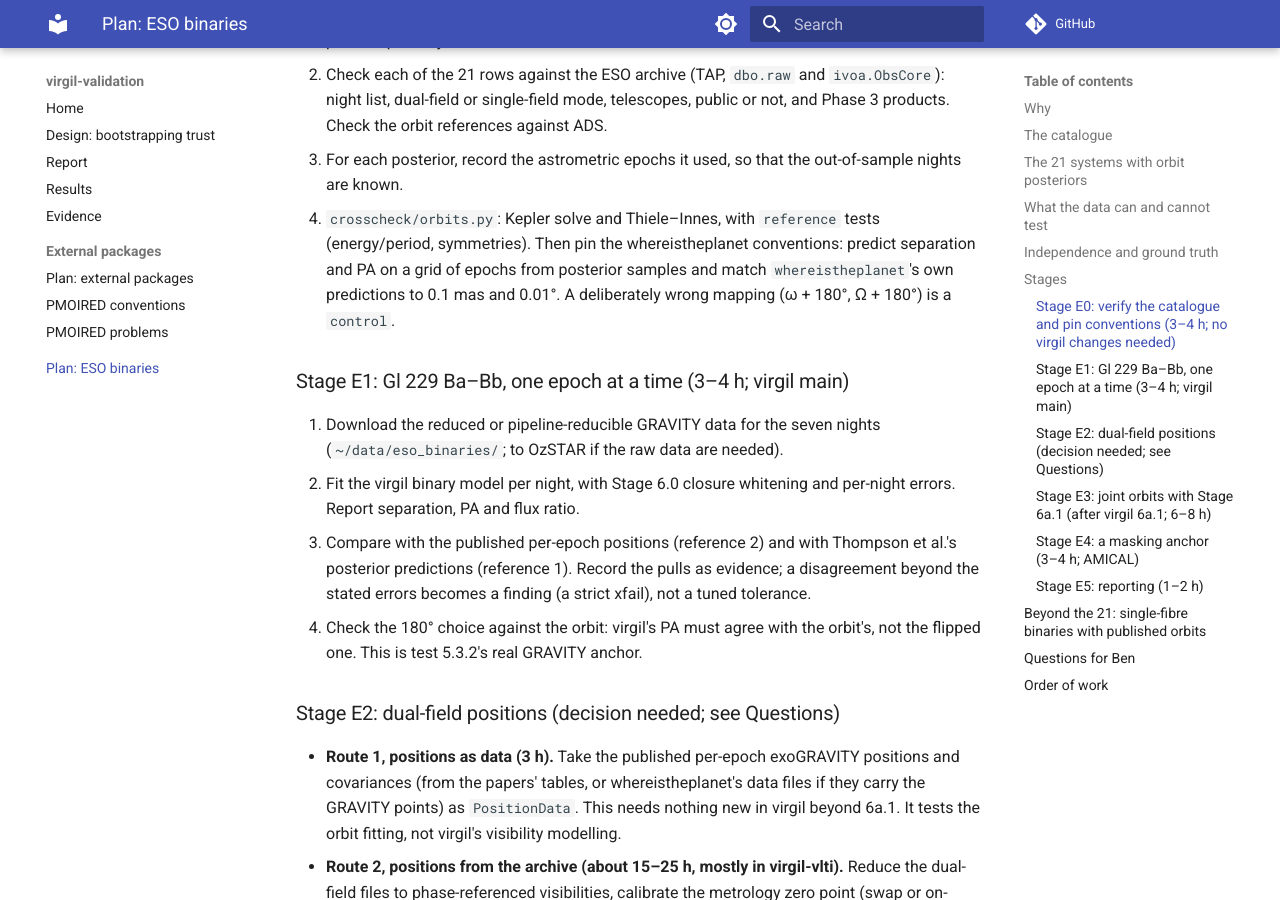
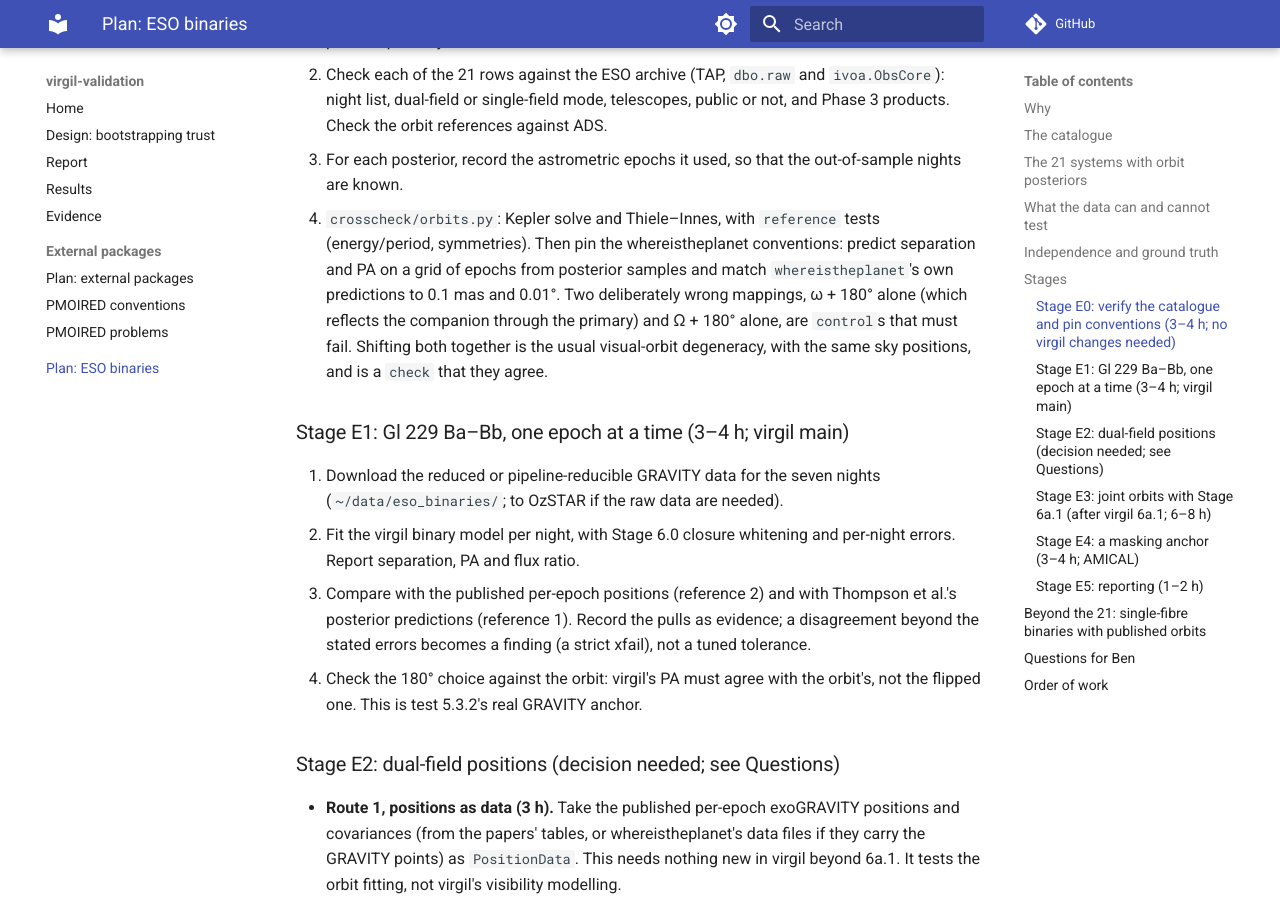
Before and after one commit to benjaminpope/virgil-validation, an MkDocs documentation site: the page built from docs/plan_eso_binaries.md, in a window 1280 px wide and 900 px high, scrolled down 4438 px. Built offline with MkDocs 1.6.1 and Material for MkDocs 9.7.7, drawn with Linux system fonts in a browser that asks for light colours; comment, search, counter and statistics services are not loaded.

Commit message:
Plan: controls shift one angle; shifting omega and Omega together is degenerate
Co-Authored-By: Claude Opus 5.5 <noreply@anthropic.com>

```diff
--- a/docs/plan_eso_binaries.md
+++ b/docs/plan_eso_binaries.md
@@ -147,7 +147,10 @@ Each stage is a separate PR with its own tests and evidence records, as in
    tests (energy/period, symmetries). Then pin the whereistheplanet
    conventions: predict separation and PA on a grid of epochs from posterior
    samples and match `whereistheplanet`'s own predictions to 0.1 mas and
-   0.01°. A deliberately wrong mapping (ω + 180°, Ω + 180°) is a `control`.
+   0.01°. Two deliberately wrong mappings, ω + 180° alone (which reflects
+   the companion through the primary) and Ω + 180° alone, are `control`s that
+   must fail. Shifting both together is the usual visual-orbit degeneracy,
+   with the same sky positions, and is a `check` that they agree.
 
 ### Stage E1: Gl 229 Ba–Bb, one epoch at a time (3–4 h; virgil main)
 
```
